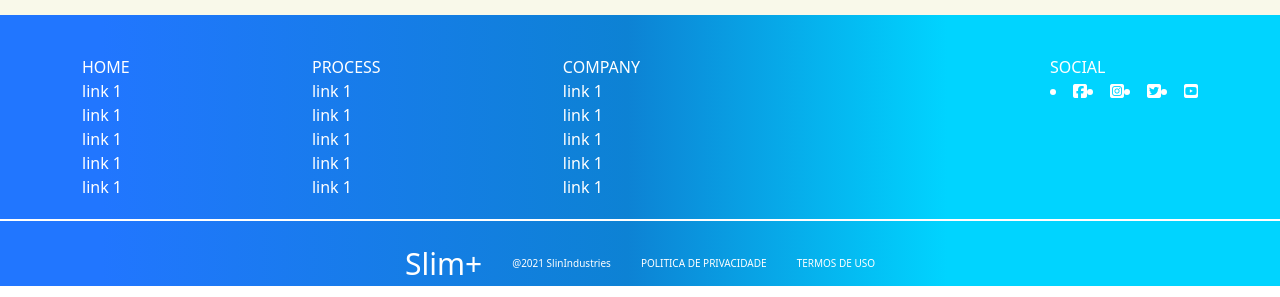
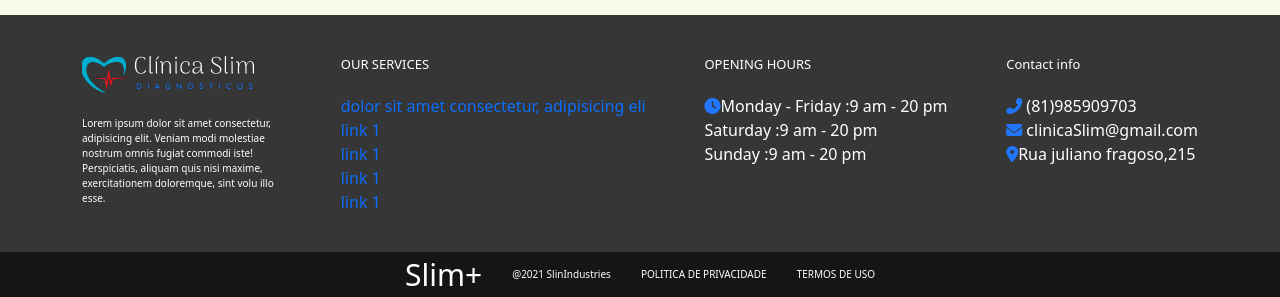
Before and after one commit to edsay12/Projeto_Web-1, a plain HTML site: page index.html in a window 1280 px wide. Shown: the part 4352-4649 px from the top of the page. Drawn offline with nearby package versions, Linux system fonts and the light colour scheme.

Commit message:
remodelando o footer

```diff
--- a/index.html
+++ b/index.html
@@ -665,10 +665,19 @@
             <div class="footer_links">
                 <nav class="link">
                     <div class="link_Title">
-                        HOME
+                        <img src="ClinicaLogoWhite.png" width="200px" alt="">
                     </div>
-                    <div class="link_section">
-                        <a href="">link 1 </a>
+                    <p style="font-size: 10px; margin-top: 20px; width: 200px; justify-content: center;">Lorem ipsum
+                        dolor sit amet consectetur, adipisicing elit. Veniam modi molestiae nostrum omnis
+                        fugiat commodi iste! Perspiciatis, aliquam quis nisi maxime, exercitationem doloremque,
+                        sint volu illo esse.</p>
+                </nav>
+                <nav class="link">
+                    <div class="link_Title">
+                        OUR SERVICES
+                    </div>
+                    <div class="link_section" >
+                        <a href="">dolor sit amet consectetur, adipisicing eli </a>
                         <a href="">link 1 </a>
                         <a href="">link 1 </a>
                         <a href="">link 1 </a>
@@ -676,71 +685,49 @@
                     </div>
                 </nav>
 
-                <nav class="link">
-                    <div class="link_Title">
-                        PROCESS
-                    </div>
-                    <div class="link_section">
-                        <a href="">link 1 </a>
-                        <a href="">link 1 </a>
-                        <a href="">link 1 </a>
-                        <a href="">link 1 </a>
-                        <a href="">link 1 </a>
-                    </div>
-                </nav>
 
                 <nav class="link">
                     <div class="link_Title">
-                        COMPANY
+                        OPENING HOURS
                     </div>
-                    <div class="link_section">
-                        <a href="">link 1 </a>
-                        <a href="">link 1 </a>
-                        <a href="">link 1 </a>
-                        <a href="">link 1 </a>
-                        <a href="">link 1 </a>
-                    </div>
+                    <li style="list-style: none;"><i class="fas fa-clock icon_blue"></i>Monday - Friday :9 am - 20 pm </li>
+                    <li style="list-style: none;"> Saturday :9 am - 20 pm </li>
+                    <li style="list-style: none;"> Sunday :9 am - 20 pm </li>
                 </nav>
-
-            </div>
 
                 <div class="footer_social_medias">
                     <div class="social_title">
-                    SOCIAL
+                        Contact info
                     </div>
                     <div class="social_links">
-                    <li><i class="fab fa-facebook-square"></i></li>
-                    <li><i class="fab fa-instagram-square"></i></li>
-                    <li><i class="fab fa-twitter-square"></i></li>
-                    <li><i class="fab fa-youtube-square"></i></li>
+                        <li><i class="fas fa-phone-alt icon_blue"></i></i> (81)985909703</li>
+                        <li><i class="fas fa-envelope icon_blue"></i></i> clinicaSlim@gmail.com</li>
+
+                        <li><i class="fas fa-map-marker-alt icon_blue"></i>Rua juliano fragoso,215</li>
 
                     </div>
 
 
 
                 </div>
-        </div>
 
-        <div class="footer_divider"></div>
-
-        <div class="footer_downside container">
-            <div class="logo">
-                Slim+
-            </div>
-
-            <div class="politic">
-
-                <a href="" >@2021 SlinIndustries</a>
-                <a href="">POLITICA DE PRIVACIDADE</a>
-
-
-
-                <a href="">TERMOS DE USO</a>
             </div>
 
 
         </div>
 
+        <section style="background-color: #0000009a; margin-top: 30px;" >
+            <div class="footer_downside container" >
+                <div class="logo">
+                    Slim+
+                </div>
+                <div class="politic">
+                    <a href="">@2021 SlinIndustries</a>
+                    <a href="">POLITICA DE PRIVACIDADE</a>
+                    <a href="">TERMOS DE USO</a>
+                </div>
+            </div>
+        </section>
 
 
 
@@ -788,7 +775,7 @@
                 nav: false
             },
             600: {
-                items: 1,
+                items: 2,
                 nav: false
             },
             1000: {
--- a/style.css
+++ b/style.css
@@ -528,17 +528,18 @@ section .contact_us .contact_form .form_divider input, section .contact_us .cont
 }
 
 footer {
-    background: rgb(33, 118, 255);
-    background: linear-gradient(90deg, rgba(33, 118, 255, 1) 8%, rgba(13, 130, 212, 1) 49%, rgba(0, 212, 255, 1) 74%);
+
+    background-color: #363636;
     width: 100%;
     color: white;
     display: flex;
     flex-direction: column;
+    /* padding: 30px 0; */
 }
 
 footer .footer_upside{
     display: flex;
-    justify-content: space-between;
+    /* justify-content: space-between; */
     align-items: center;
     margin-top: 40px;
 }
@@ -546,15 +547,14 @@ footer .footer_upside{
 footer .footer_upside .footer_links{
     display: flex;
     justify-content: space-between;
-    width: 50%;
-
+    width: 100%;
 }
 footer .footer_upside .footer_links a{
-    color: white;
+    color: #2176FF];
     text-decoration: none;
 
 }
-/* footer .footer_upside .footer_links .link{
+/* footer .footer_upside .footer_links link{
     display: flex;
     flex-direction: column;
 } */
@@ -567,19 +567,23 @@ footer .footer_upside .footer_links .link .link_section{
 footer .footer_social_medias{
     display: flex;
     flex-direction: column;
-    align-self: flex-start;
+    /* align-self: flex-start; */
 }
 footer .footer_social_medias .social_links{
     display: flex;
+    flex-direction: column;
+    list-style: none;
+
 
 }
+.icon_blue{
+    color: #2176FF;
+}
+.link_Title , .social_title{
+    margin-bottom: 20px;
+    font-size: 13px;
+}
 
-footer .footer_divider{
-    width: 100%;
-    height: 2px;
-    background-color: white;
-    margin:20px 0;
-}
 
 .footer_downside{
     display: flex;
```
Also changed, not shown: ClinicaLogoWhite.png (added). Lines whose indentation alone changed are shown as unchanged.
